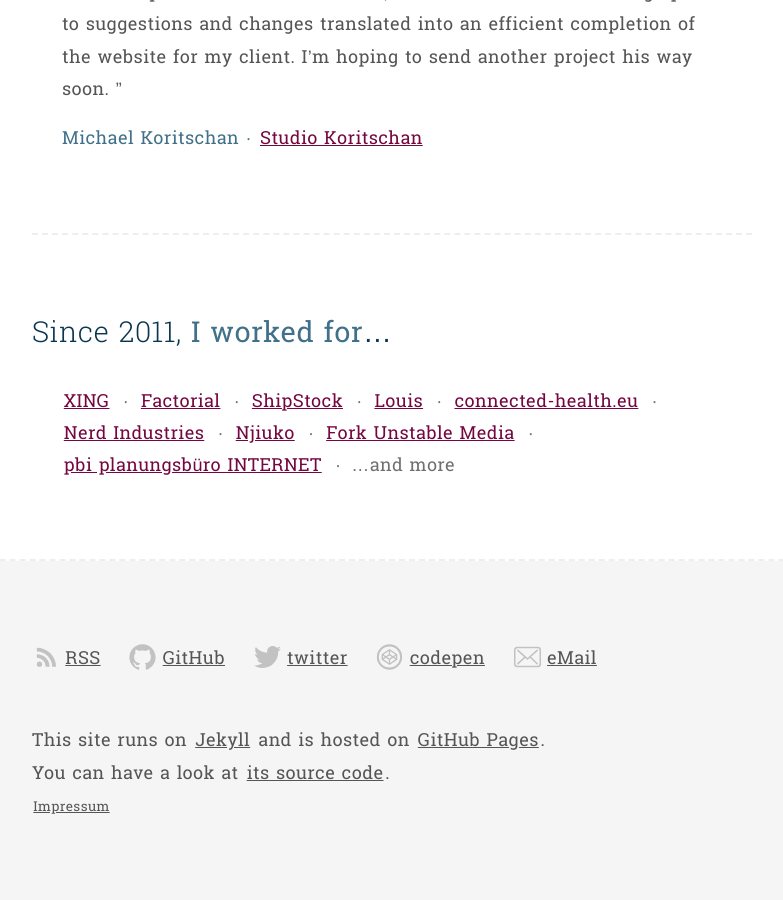
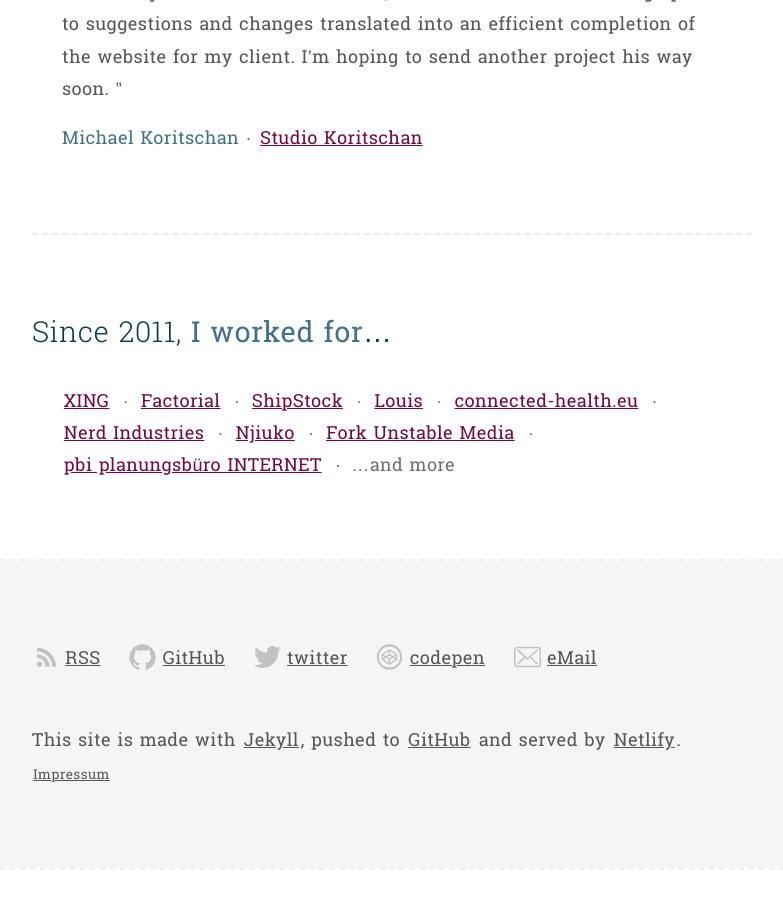
Before and after one commit to mgrsskls/blog, a Jekyll site: the page built from index.html, in a window 1280 px wide and 900 px high, scrolled down 2048 px. Shown: the whole window, without its empty margins (248-1031 px from the left). Built offline with Jekyll 4.4.1, drawn with Linux system fonts in a browser that asks for light colours; after the commit the page ends 2916 px from its top, so only the background shows below that.

Commit message:
updated footer

```diff
--- a/_includes/footer.html
+++ b/_includes/footer.html
@@ -55,17 +55,7 @@
 
     <div class="Footer-copy">
       <p>
-        This site runs on
-        <a href="https://jekyllrb.com/" rel="noopener" target="_blank">Jekyll</a>
-        and is hosted on <a href="http://pages.github.com">GitHub Pages</a>.<br />
-        You can have a look at
-        <a
-          href="https://github.com/{{ site.github_username }}/blog"
-          rel="noopener"
-          target="_blank"
-        >
-          its source code</a
-        >.
+        This site is made with <a href="https://www.jekyllrb.com/" rel="noopener" target="_blank">Jekyll</a>, pushed to <a href="https://github.com/{{ site.github_username }}/blog" rel="noopener" target="_blank">GitHub</a> and served by <a href="http://www.netlify.com" rel="noopener" target="_blank">Netlify</a>.
       </p>
 
       <p>
```
